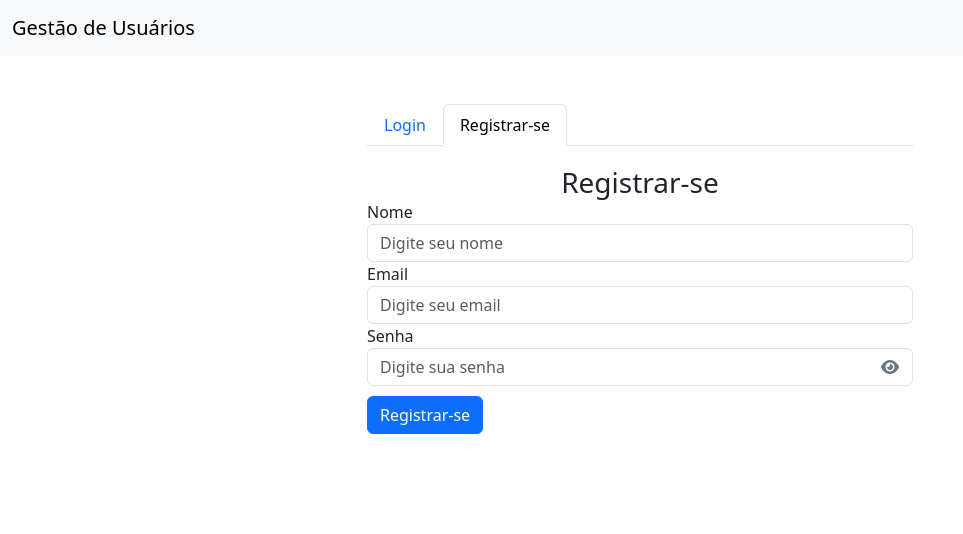
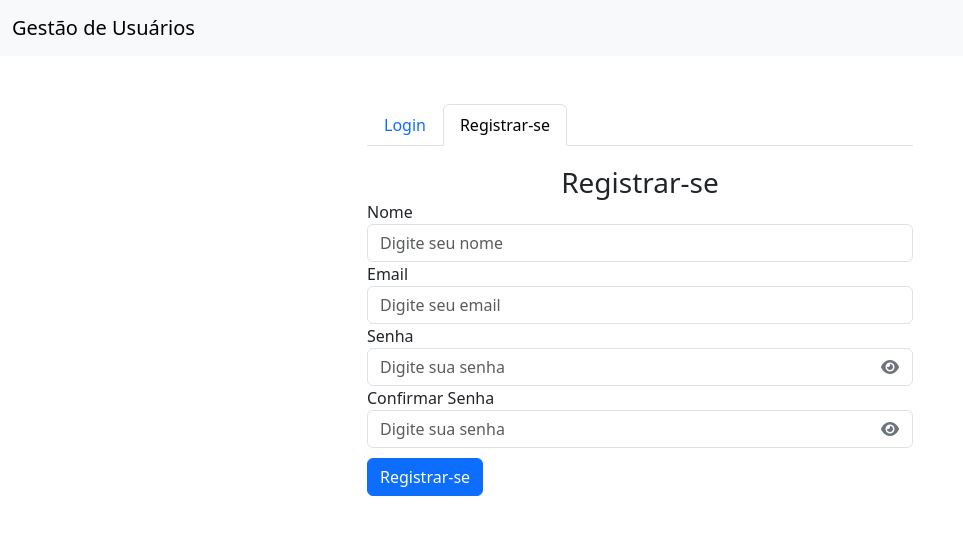
Before and after one commit to Imiquelin/cadastro-de-pessoas, a Vue app in the folder frontend/: page /register in a window 1280 px wide. Both pictures are taken after a click on the link "Registrar-se". Shown: the top 534 px of the page, without its empty margins (0-963 px from the left). Built offline with nearby package versions, Linux system fonts and the light colour scheme.

Commit message:
Adicionada validação senhas iguais

```diff
--- a/frontend/src/views/RegisterPage.vue
+++ b/frontend/src/views/RegisterPage.vue
@@ -28,7 +28,7 @@
                           id="password" placeholder="Digite sua senha" required>
                       </div>
                       <div id="div-button-show-hide-icon">
-                        <button type="button" class="btn btn-outline-secondary" id="btn-show-hide"
+                        <button type="button" class="btn btn-outline-secondary btn-show-hide"
                           @click="togglePassword">
                           <i v-if="passwordVisible" class="fa fa-eye-slash"></i>
                           <i v-else class="fa fa-eye"></i>
@@ -36,6 +36,23 @@
                       </div>
                     </div>
                   </div>
+                  <div class="form-group position-relative">
+                    <label for="password">Confirmar Senha</label>
+                    <div class="input-group" id="div-inpu-group">
+                      <div class="input-group-addon" id="div-password">
+                        <input :type="passwordVisible ? 'text' : 'password'" v-model="confirmPassword"
+                          class="form-control" id="confirmPassword" placeholder="Digite sua senha" required>
+                      </div>
+                      <div id="div-button-show-hide-icon">
+                        <button type="button" class="btn btn-outline-secondary btn-show-hide"
+                          @click="togglePassword">
+                          <i v-if="passwordVisible" class="fa fa-eye-slash"></i>
+                          <i v-else class="fa fa-eye"></i>
+                        </button>
+                      </div>
+                    </div>
+                  </div>
+                  <div v-if="errorMessage" class="alert alert-danger">{{ errorMessage }}</div> <!-- Mensagem de erro -->
                   <div id="div-buttons">
                     <div>
                       <button type="submit" class="btn btn-primary btn-block" id="btn-confirm">Adicionar</button>
@@ -45,6 +62,7 @@
                     </div>
                   </div>
                 </form>
+                <p v-if="message" class="alert alert-danger mt-3">{{ message }}</p>
               </div>
             </div>
           </div>
@@ -72,13 +90,29 @@
                 placeholder="Digite sua senha" required>
             </div>
             <div id="div-button-show-hide-icon">
-              <button type="button" class="btn btn-outline-secondary" id="btn-show-hide" @click="togglePassword">
+              <button type="button" class="btn btn-outline-secondary btn-show-hide" @click="togglePassword">
                 <i v-if="passwordVisible" class="fa fa-eye-slash"></i>
                 <i v-else class="fa fa-eye"></i>
               </button>
             </div>
           </div>
         </div>
+        <div class="form-group position-relative">
+          <label for="password">Confirmar Senha</label>
+          <div class="input-group" id="div-inpu-group">
+            <div class="input-group-addon" id="div-password">
+              <input :type="passwordVisible ? 'text' : 'password'" v-model="confirmPassword" class="form-control"
+                id="confirmPassword" placeholder="Digite sua senha" required>
+            </div>
+            <div id="div-button-show-hide-icon">
+              <button type="button" class="btn btn-outline-secondary btn-show-hide" @click="togglePassword">
+                <i v-if="passwordVisible" class="fa fa-eye-slash"></i>
+                <i v-else class="fa fa-eye"></i>
+              </button>
+            </div>
+          </div>
+        </div>
+        <div v-if="errorMessage" class="alert alert-danger">{{ errorMessage }}</div> <!-- Mensagem de erro -->
         <button type="submit" class="btn btn-primary btn-block" id="btn-confirm">Registrar-se</button>
       </form>
       <p v-if="message" class="alert alert-danger mt-3">{{ message }}</p>
@@ -95,9 +129,11 @@ export default {
       name: '',
       email: '',
       password: '',
+      confirmPassword: '',
       message: '',
       passwordVisible: false,  // Controlar visibilidade da senha
-      isLoggedIn: false  // Indica se o usuário está logado
+      isLoggedIn: false,  // Indica se o usuário está logado
+      errorMessage: ''  // Armazenar a mensagem de erro
     };
   },
   created() {
@@ -111,6 +147,11 @@ export default {
   },
   methods: {
     async handleRegister() {
+      if (this.password !== this.confirmPassword) {  // Validação de senhas iguais no frontend
+        this.errorMessage = 'As senhas não coincidem!';
+        return;
+      }
+
       try {
         await createUser({
           name: this.name,
@@ -146,6 +187,11 @@ input[type=password]::-ms-clear {
   display: none;
 }
 
+input[type=confirmPassword]::-ms-reveal,
+input[type=confirmPassword]::-ms-clear {
+  display: none;
+}
+
 /* Estilos para alinhar o botão de espiar corretamente */
 .input-group .input-group-append button {
   border-left: none;
@@ -171,11 +217,11 @@ input[type=password]::-ms-clear {
   background: none;
 }
 
-#btn-show-hide {
+.btn-show-hide {
   border-color: transparent;
 }
 
-#btn-show-hide:hover {
+.btn-show-hide:hover {
   color: #6c757d;
   background-color: transparent;
   border-color: transparent;
```
Also changed, not shown: 1 other file (tests, documents, lock files or other folders).
